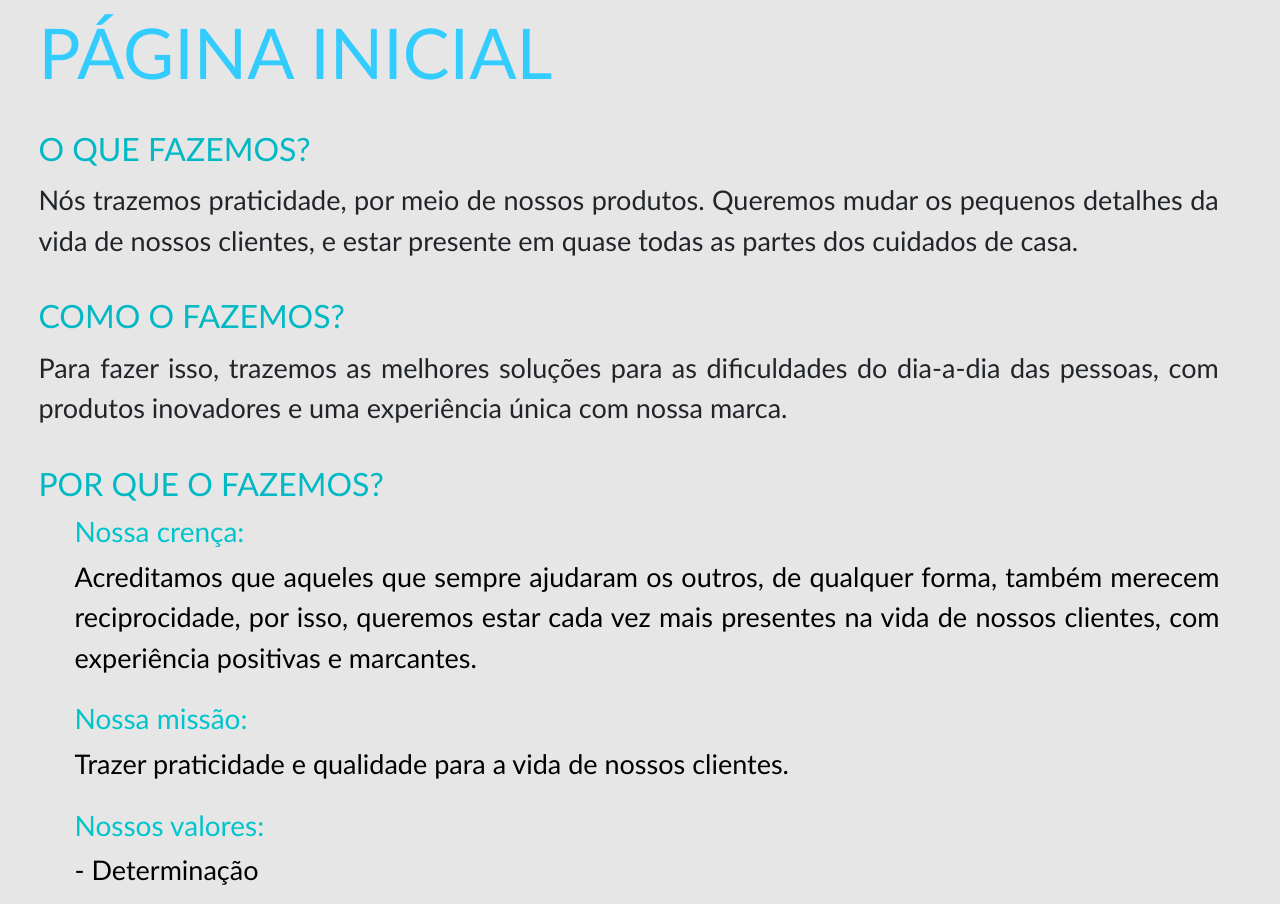
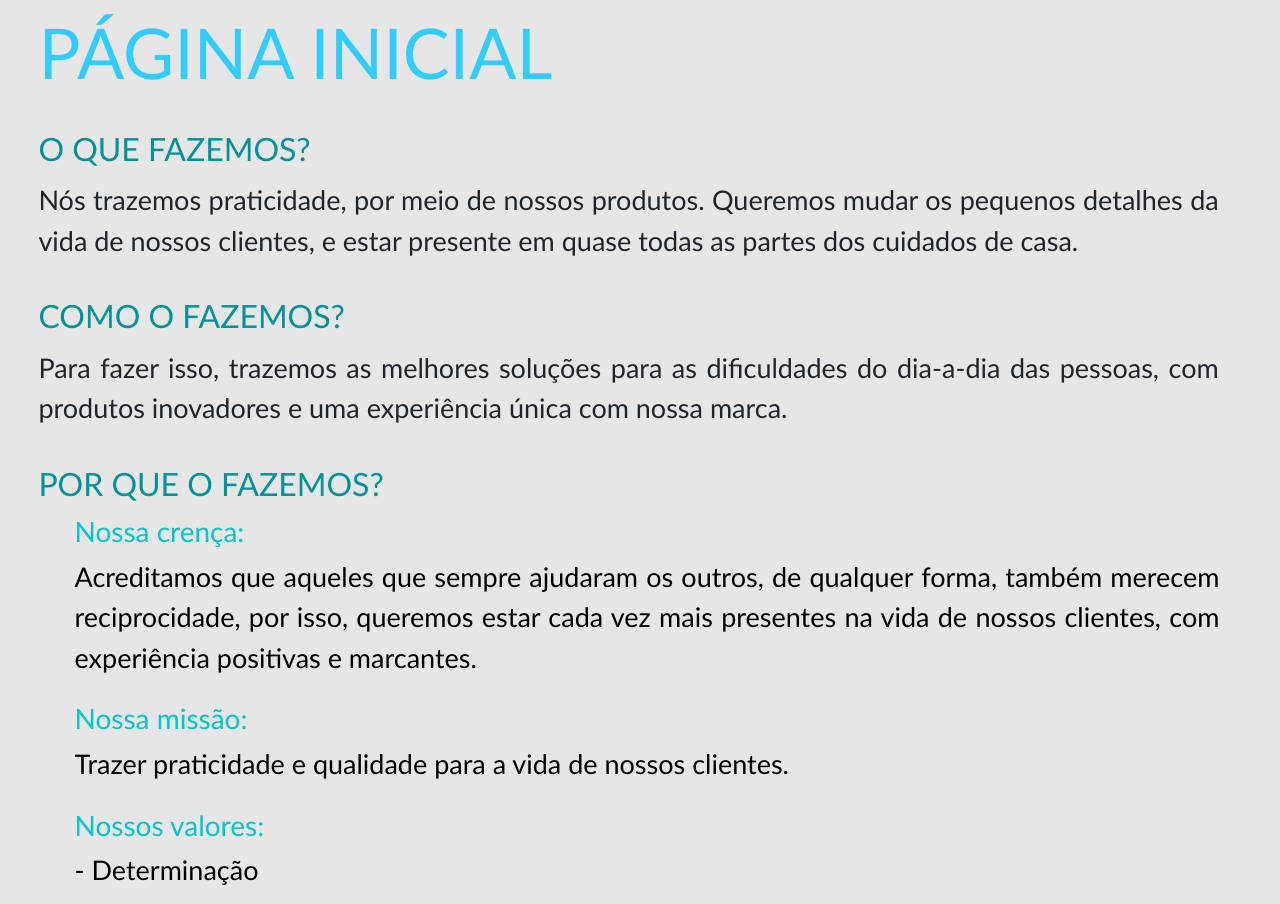
Before and after one commit to MLE-1B/MLE-1B.github.io, a plain HTML site: page index.html in a window 1280 px wide. Shown: the part 1200-2104 px from the top of the page. Drawn offline with nearby package versions, Linux system fonts and the light colour scheme.

Commit message:
Update index.html

```diff
--- a/index.html
+++ b/index.html
@@ -92,7 +92,7 @@ li a {
  </div>
  </div>
 
-  <div style="color:#00B9C4;">
+  <div style="color:#009199;">
   <div style="margin-top: 3%;">
   <div style="font-weight: bold;">
    <h2>O QUE FAZEMOS?</h2>
@@ -105,7 +105,7 @@ li a {
  </div>
 
 
-  <div style="color:#00B9C4;">
+  <div style="color:#009199;">
   <div style="margin-top: 3%;">
   <div style="font-weight: bold;">
    <h2>COMO O FAZEMOS? </h2>
@@ -117,7 +117,7 @@ li a {
    <p align="justify">Para fazer isso, trazemos as melhores soluções para as dificuldades do dia-a-dia das pessoas, com produtos inovadores e uma experiência única com nossa marca. </p>
  </div>
 
-  <div style="color:#00B9C4;">
+  <div style="color:#009199;">
   <div style="margin-top: 3%;">
   <div style="font-weight: bold;">
    <h2>POR QUE O FAZEMOS? </h2>
```
